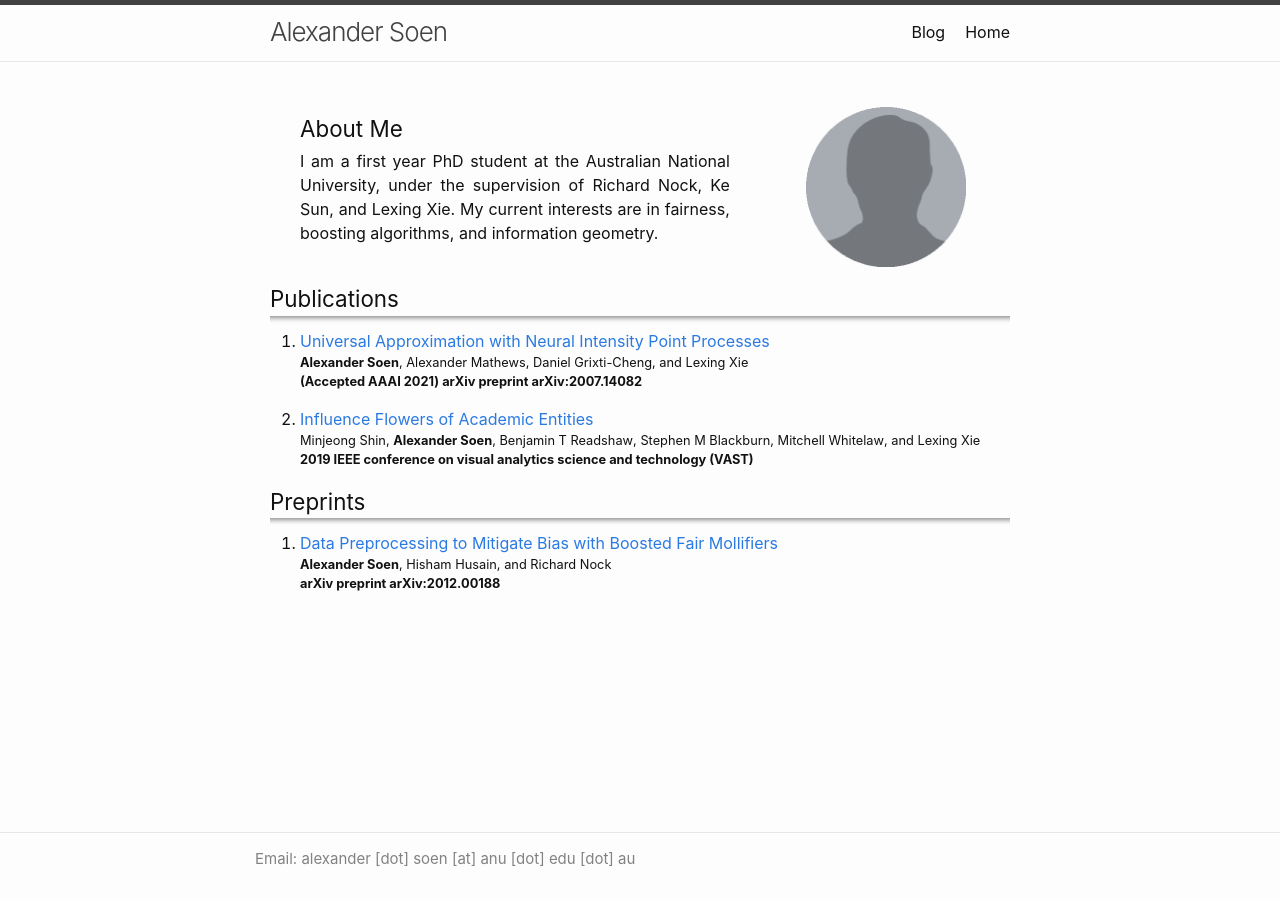
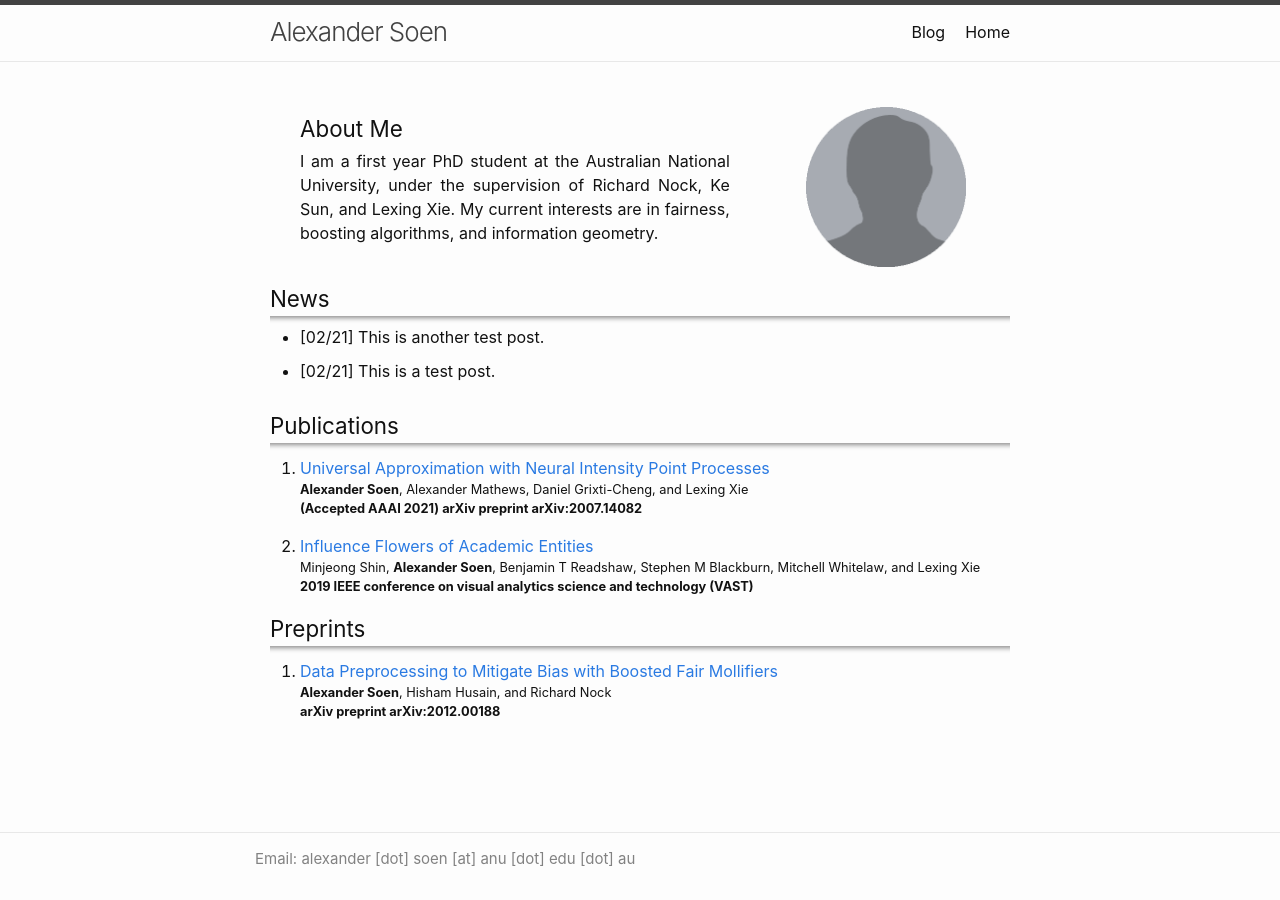
Before and after one commit to alexandersoen/alexandersoen.github.io, a Jekyll site: the page built from index.markdown, in a window 1280 px wide. Built offline with Jekyll 4.4.1, drawn with Linux system fonts in a browser that asks for light colours.

Commit message:
Added news feed

```diff
--- a/_config.yml
+++ b/_config.yml
@@ -57,3 +57,4 @@ exclude:
 
 collections:
   - papers
+  - news
--- /dev/null
+++ b/_includes/news_feed.html
@@ -0,0 +1,10 @@
+<ul class="news-list">
+{% for news_item in include.all_news limit=include.limit %}
+  <li>
+  {{ news_item.date | date: "[%m/%y]" }}
+  <span class="news-content">
+    {{ news_item.content | lstrip }}
+  </span>
+  </li>
+{% endfor %}
+</ul>
--- a/_layouts/home.html
+++ b/_layouts/home.html
@@ -21,6 +21,14 @@ layout: default
     </section>
   </div>
 
+  <!-- Create news feed -->
+  {% assign all_news = site.news | sort: date | reverse %}
+  {% if all_news %}
+  <h2 class="news-list-heading">News</h2>
+  <hr class="title-line">
+  {% include news_feed.html all_news=all_news limit=10 %}
+  {% endif %}
+
   <!-- Create paper list of publications -->
   {% assign published_papers = site.papers | where: "ispublished", true | sort: date | reverse %}
   {% if published_papers %}
--- a/_sass/minima/_layout.scss
+++ b/_sass/minima/_layout.scss
@@ -255,6 +255,31 @@
   }
 }
 
+
+
+/**
+ * News
+ */
+.news-list-heading {
+  @include relative-font-size(1.4);
+  margin: 0;
+}
+
+.news-list {
+  > li {
+    margin-bottom: $spacing-unit / 8;
+    line-height: 1;
+  }
+
+  padding-bottom: 0;
+}
+
+.news-content {
+  display: inline-block;
+}
+
+
+
 /**
  * Papers
  */
@@ -322,6 +347,7 @@ hr.title-line {
 }
 
 
+
 /**
  * Personal description
  */
```
Also changed, not shown: _news/2021-02-13-test.md (added, +4 -0 lines), _news/2021-02-15-another.md (added, +4 -0 lines).
